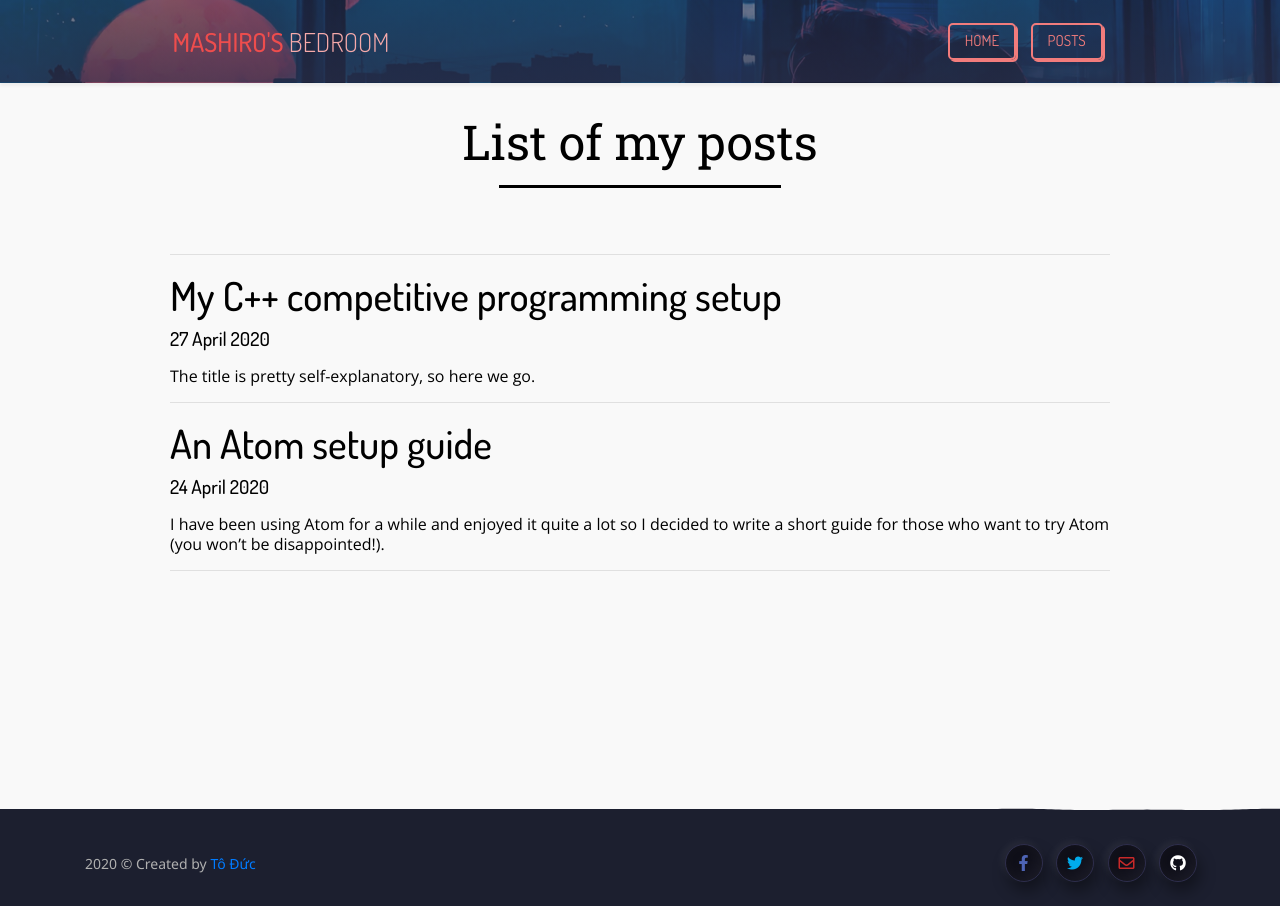
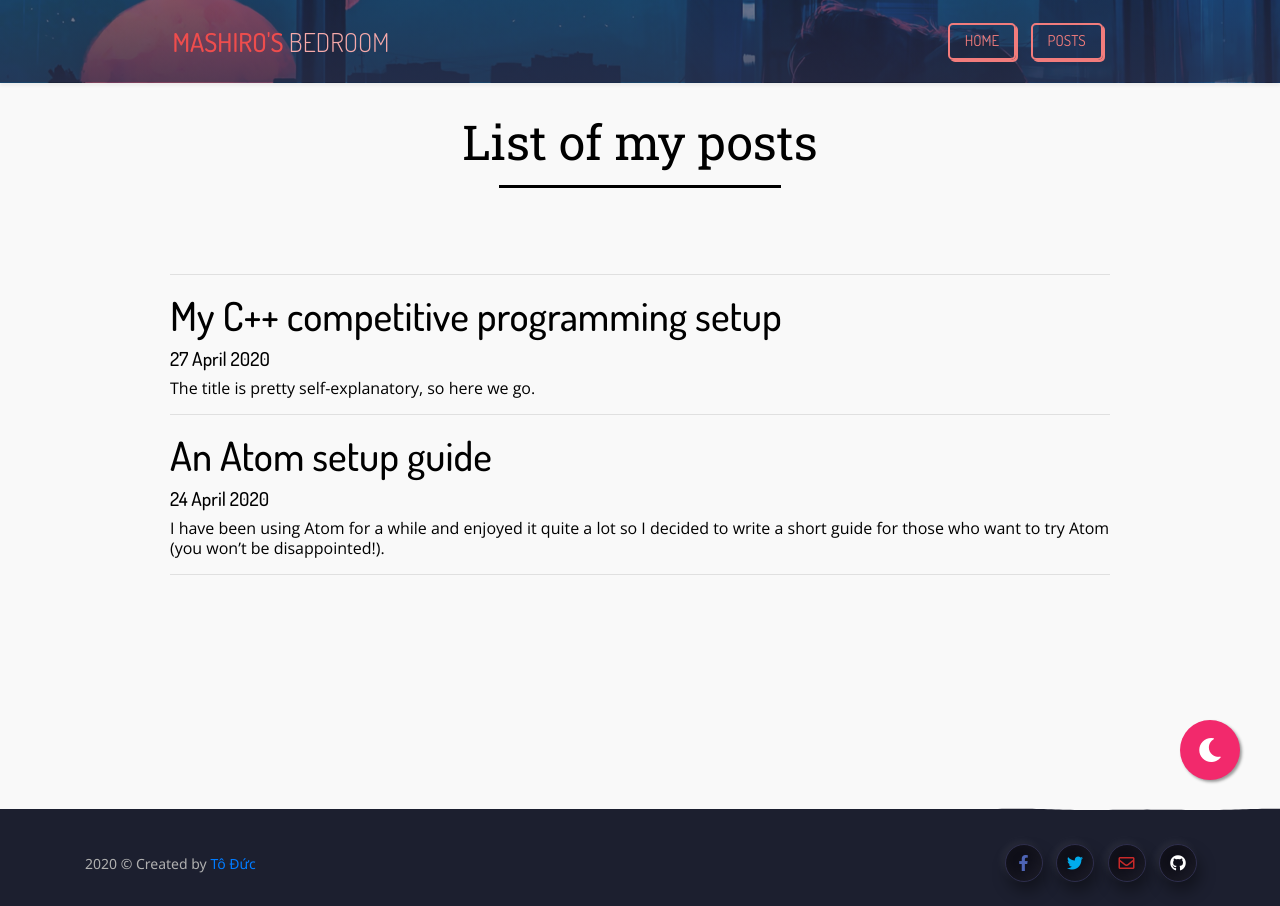
Before and after one commit to 20toduc01/20toduc01.github.io, a Jekyll site: the page built from posts.html, in a window 1280 px wide. Built offline with Jekyll 4.4.1, drawn with Linux system fonts in a browser that asks for light colours; nearby versions of some CDN libraries.

Commit message:
Functional darkmode for posts page

```diff
--- a/assets/css/posts.css
+++ b/assets/css/posts.css
@@ -22,32 +22,95 @@
     margin-bottom: 30px;
 }
 
-.post-list {
+.post__list {
     padding: 0;
 }
 
-.post-list li {
+.post__list li {
     list-style-type: none;
 }
 
-.post-list h3 {
+.post__list h3 {
     font-size: 2.5rem;
 }
 
-.post-list a {
+.post__list a {
     text-decoration: none;
     color:black;
 }
 
-.post-list a:hover {
+.post__list a:hover {
     color: indianred;
 }
 
-.post-list h4 {
+.post__list h4 {
     font-size: 1.2rem;
 }
 
-.post-list p {
+.post__list .post__brief {
     font-family: 'Open Sans';
     color: black;
 }
+
+
+
+.line {
+    width: 30%;
+    height: 10px;
+    border-bottom: 3px solid black;
+    margin-left: auto;
+    margin-right: auto;
+    margin-bottom: 50px;
+}
+
+.darkmode {
+    color: #f1f1f1;
+    background: #1f1f1f;
+}
+
+
+.label-container{
+	position:fixed;
+	bottom:128px;
+	right:110px;
+	display:table;
+	visibility: hidden;
+}
+
+.label-text{
+	color:#FFF;
+	background:rgba(51,51,51,0.5);
+	display:table-cell;
+	vertical-align:middle;
+	padding:10px;
+	border-radius:3px;
+}
+
+.float{
+	position:fixed;
+	width:60px;
+	height:60px;
+	bottom:120px;
+	right:40px;
+	background-color:#f2296c;
+	color:#FFF;
+	border-radius:50px;
+	text-align:center;
+	box-shadow: 2px 2px 3px #999;
+}
+
+.my-float{
+	font-size:24px;
+	margin-top:18px;
+}
+
+div.float + div.label-container {
+  visibility: hidden;
+  opacity: 0;
+  transition: visibility 0s, opacity 0.5s ease;
+}
+
+div.float:hover + div.label-container{
+  visibility: visible;
+  opacity: 1;
+}
--- a/assets/js/darkmode.js
+++ b/assets/js/darkmode.js
@@ -1,4 +1,8 @@
 function darkmode_on(){
+    $('.heading').addClass('darkmode');
+    $('.post__list *').addClass('darkmode');
+    $('hr').attr('style','border-color: white');
+
     $('.post__title').addClass('darkmode');
     $('.post__content').addClass('darkmode');
     $('body').addClass('darkmode');
@@ -17,6 +21,10 @@
 }
 
 function darkmode_off(){
+    $('.post__list *').removeClass('darkmode');
+    $('.heading').removeClass('darkmode');
+    $('hr').attr('style', '');
+
     $('.post__title').removeClass('darkmode');
     $('.post__content').removeClass('darkmode');
     $('body').removeClass('darkmode');
--- a/posts.html
+++ b/posts.html
@@ -4,26 +4,37 @@
 permalink: /posts/
 css: posts.css
 ---
+<div class="toggle-darkmode">
+    <div class="float">
+        <i class="fas fa-moon my-float"></i>
+    </div>
+    <div class="label-container">
+        <div class="label-text">Toggle theme</div>
+    </div>
+</div>
+
 <div class="container">
     <h1 class="heading">List of my posts</h1>
     <div class="line"> </div>
     <br>
     <hr>
-    <ul class="post-list">
+    <ul class="post__list">
         {% for post in site.posts %}
         <li>
             <a class="post__link" href="{{ post.url | relative_url }}">
-            <h3>
+                <h3>
                     {{ post.title | escape }}
-            </h3>
-            <h4>
-                <span class="post-meta">{{ post.date | date_to_long_string }}</span>
-            </h4>
+                </h3>
+                <h4>
+                    <span class="post__date">{{ post.date | date_to_long_string }}</span>
+                </h4>
             </a>
-            <p> {{ post.excerpt }} </p>
+            <div class="post__brief"> {{ post.excerpt }} </div>
         </li>
         <hr>
         {% endfor %}
     </ul>
 
 </div>
+
+<script src="/assets/js/darkmode.js"></script>
```
